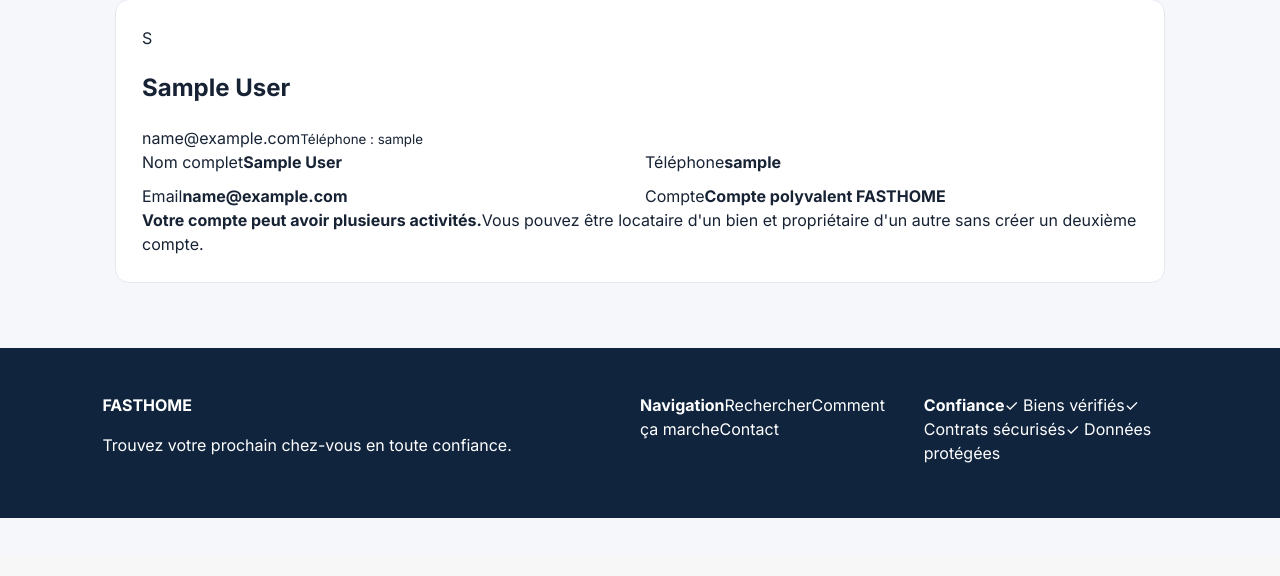
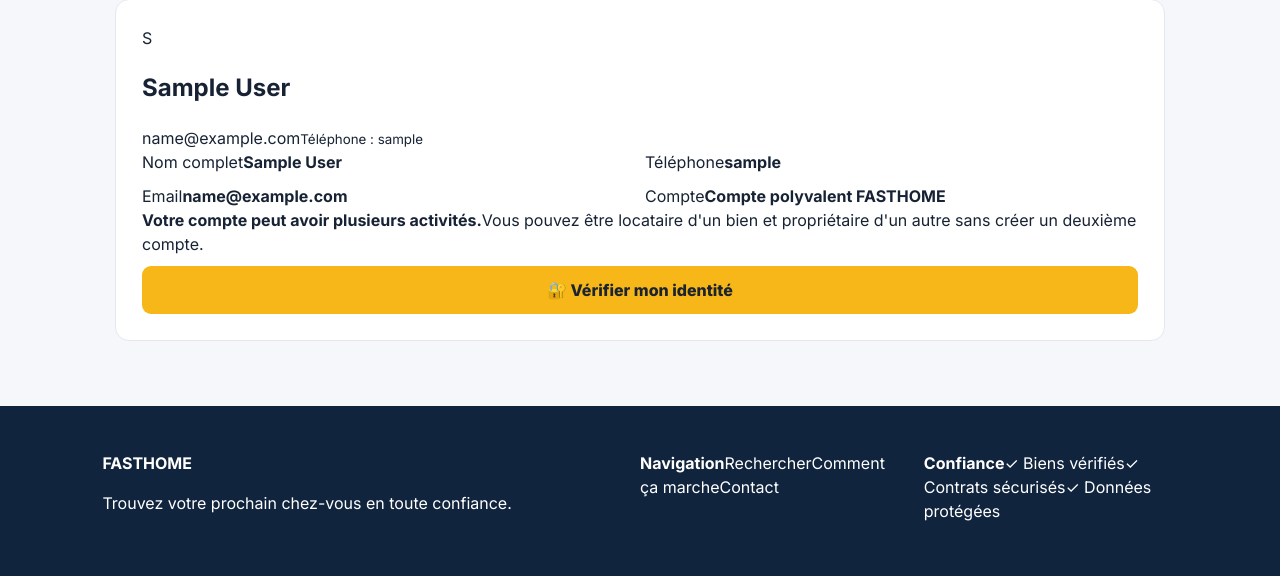
Before and after one commit to Biggo02/SOFASTHOME, a Django app: page /mon-profil/ in a window 1280 px wide. Shown: the part 245-821 px from the top of the page. Before the commit the page ends 763 px from the top, so only its background shows below. Run offline with Django 4.2, Linux system fonts and the light colour scheme; the visitor is signed in with stand-in values (Sample User, id 1); data that the repository does not hold is empty.

Commit message:
feat: connect identity verification from profile

```diff
--- a/templates/profile.html
+++ b/templates/profile.html
@@ -1 +1 @@
-{% extends 'base.html' %}{% block title %}Mon profil — FASTHOME{% endblock %}{% block content %}<section class='form-page'><div class='page-head'><small>MON COMPTE UNIQUE</small><h1>Mon profil</h1><p>Un seul compte FASTHOME pour rechercher, publier, louer et gérer vos biens.</p></div><div class='form-card'><div class='profile-head'><div class='profile-avatar'>{{ user.first_name|default:user.username|slice:':1'|upper }}</div><div><h2>{{ user.get_full_name|default:user.username }}</h2><span>{{ user.email|default:'Email non renseigné' }}</span><small>Téléphone : {{ user.username }}</small></div></div><div class='profile-grid'><div><span>Nom complet</span><b>{{ user.get_full_name|default:'Non renseigné' }}</b></div><div><span>Téléphone</span><b>{{ user.username }}</b></div><div><span>Email</span><b>{{ user.email|default:'Non renseigné' }}</b></div><div><span>Compte</span><b>Compte polyvalent FASTHOME</b></div></div><div class='notice'><b>Votre compte peut avoir plusieurs activités.</b><span>Vous pouvez être locataire d'un bien et propriétaire d'un autre sans créer un deuxième compte.</span></div></div></section>{% endblock %}
+{% extends 'base.html' %}{% block title %}Mon profil — FASTHOME{% endblock %}{% block content %}<section class='form-page'><div class='page-head'><small>MON COMPTE UNIQUE</small><h1>Mon profil</h1><p>Un seul compte FASTHOME pour rechercher, publier, louer et gérer vos biens.</p></div><div class='form-card'><div class='profile-head'><div class='profile-avatar'>{{ user.first_name|default:user.username|slice:':1'|upper }}</div><div><h2>{{ user.get_full_name|default:user.username }}</h2><span>{{ user.email|default:'Email non renseigné' }}</span><small>Téléphone : {{ user.username }}</small></div></div><div class='profile-grid'><div><span>Nom complet</span><b>{{ user.get_full_name|default:'Non renseigné' }}</b></div><div><span>Téléphone</span><b>{{ user.username }}</b></div><div><span>Email</span><b>{{ user.email|default:'Non renseigné' }}</b></div><div><span>Compte</span><b>Compte polyvalent FASTHOME</b></div></div><div class='notice'><b>Votre compte peut avoir plusieurs activités.</b><span>Vous pouvez être locataire d'un bien et propriétaire d'un autre sans créer un deuxième compte.</span></div><a class='btn btn-primary wide' href='{% url "verification_upload" %}'>🔐 Vérifier mon identité</a>{% if documents %}<h3>Documents envoyés</h3>{% for doc in documents %}<div class='line'><div>📄</div><div><b>{{ doc.get_kind_display }}</b><small>État : {{ doc.status }}</small></div></div>{% endfor %}{% endif %}</div></section>{% endblock %}
```
